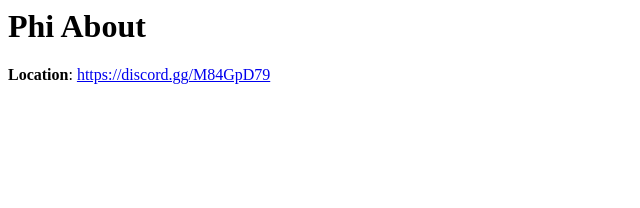
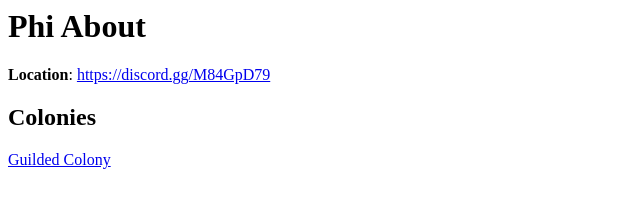
Before and after one commit to USPOA/uspoa.github.io, a plain HTML site: page about/index.html in a window 1280 px wide. Shown: the whole page, without its empty margins (0-640 px from the left). Drawn offline with Linux system fonts and the light colour scheme; no server answers.

Commit message:
Update index.html

```diff
--- a/about/index.html
+++ b/about/index.html
@@ -2,6 +2,10 @@
   <body>
     <h1>Phi About</h1>
     <b>Location</b>: <a href='https://discord.gg/M84GpD79'>https://discord.gg/M84GpD79</a>
+    <h2>Colonies</h2>
+    <p>
+      <a href='https://guilded.gg/phi'>Guilded Colony</a><br>
+    </p>
     <script>
       fetch('https://bdf594ce-a9e9-4b3f-b7fc-fea343ce2f62-00-1h5h77tok0igo.riker.replit.dev/')
                 .catch(error => {
```
